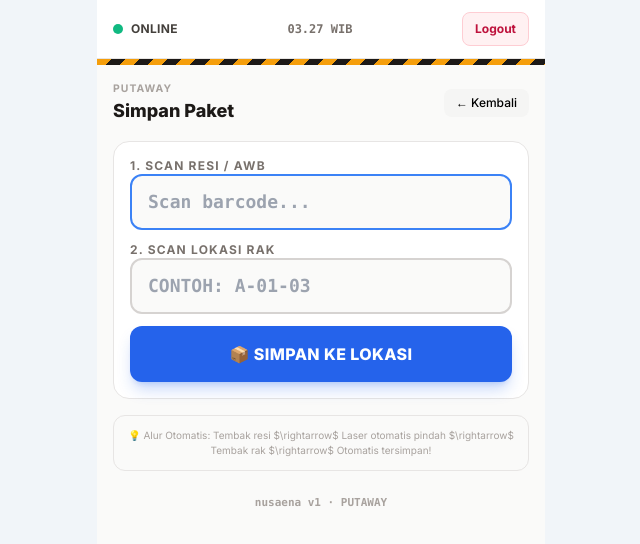
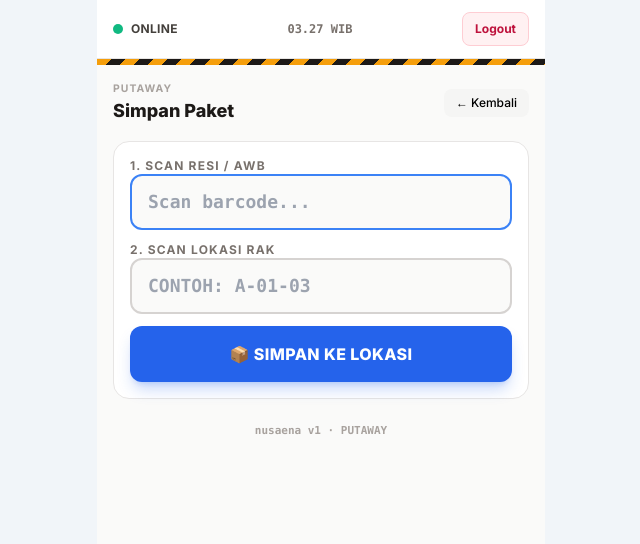
Before and after one commit to alidickyp-ux/nusaena-test, a Next.js app: page /putaway in a window 1280 px wide. Shown: the top 544 px of the page, without its empty margins (319-959 px from the left). Built offline with nearby package versions, Linux system fonts and the light colour scheme.

Commit message:
puaway page

```diff
--- a/src/app/putaway/page.tsx
+++ b/src/app/putaway/page.tsx
@@ -212,11 +212,6 @@ export default function PutawayPage() {
         </div>
 
         {/* Info PWA */}
-        <div className="bg-stone-50 p-3 rounded-xl border border-stone-200">
-          <p className="text-[10px] text-stone-400 text-center">
-            💡 Alur Otomatis: Tembak resi $\rightarrow$ Laser otomatis pindah $\rightarrow$ Tembak rak $\rightarrow$ Otomatis tersimpan!
-          </p>
-        </div>
 
         <footer className="text-center text-[11px] text-stone-400 font-mono font-semibold pt-2">
           nusaena v1 · PUTAWAY
```
